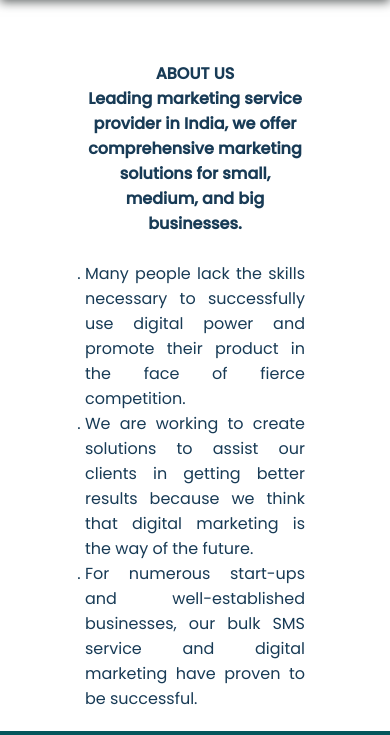
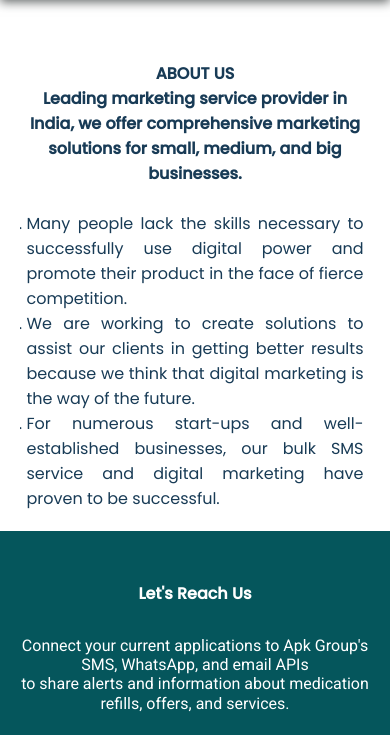
Before and after one commit to myr-tech/apkgroupsiteoriginal, a plain HTML site: page Aboutus.html in a window 390 px wide. Shown: the part 109-844 px from the top of the page. Drawn offline with Linux system fonts and the light colour scheme.

Commit message:
Update media-query.css

```diff
--- a/media-query.css
+++ b/media-query.css
@@ -132,7 +132,7 @@ width: 80vw;}
  .header-left{
     width: 70vw;
  }
- /* product page */
+ /********************************* product page************************************************ */
  .p-left {
    width: 95vw;}
    .p-left h1,h2{
@@ -147,6 +147,10 @@ width: 80vw;}
 .sub-footer-container{
    flex-direction: column;
 }
+/* ******************************************About Us page************************************** */
 
+.aboutus-page {
+width: 90vw;
 
+}
  }
```
